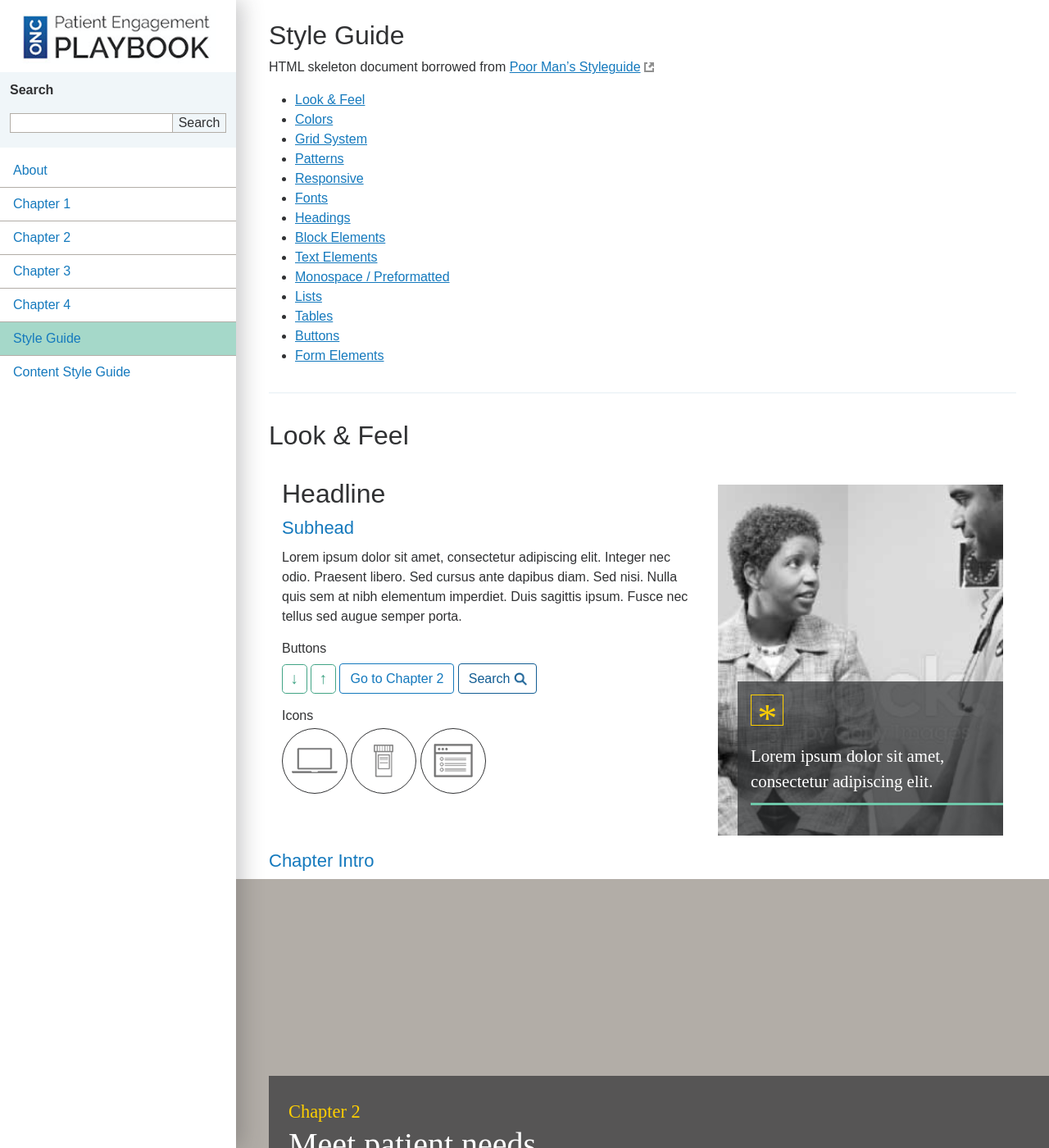
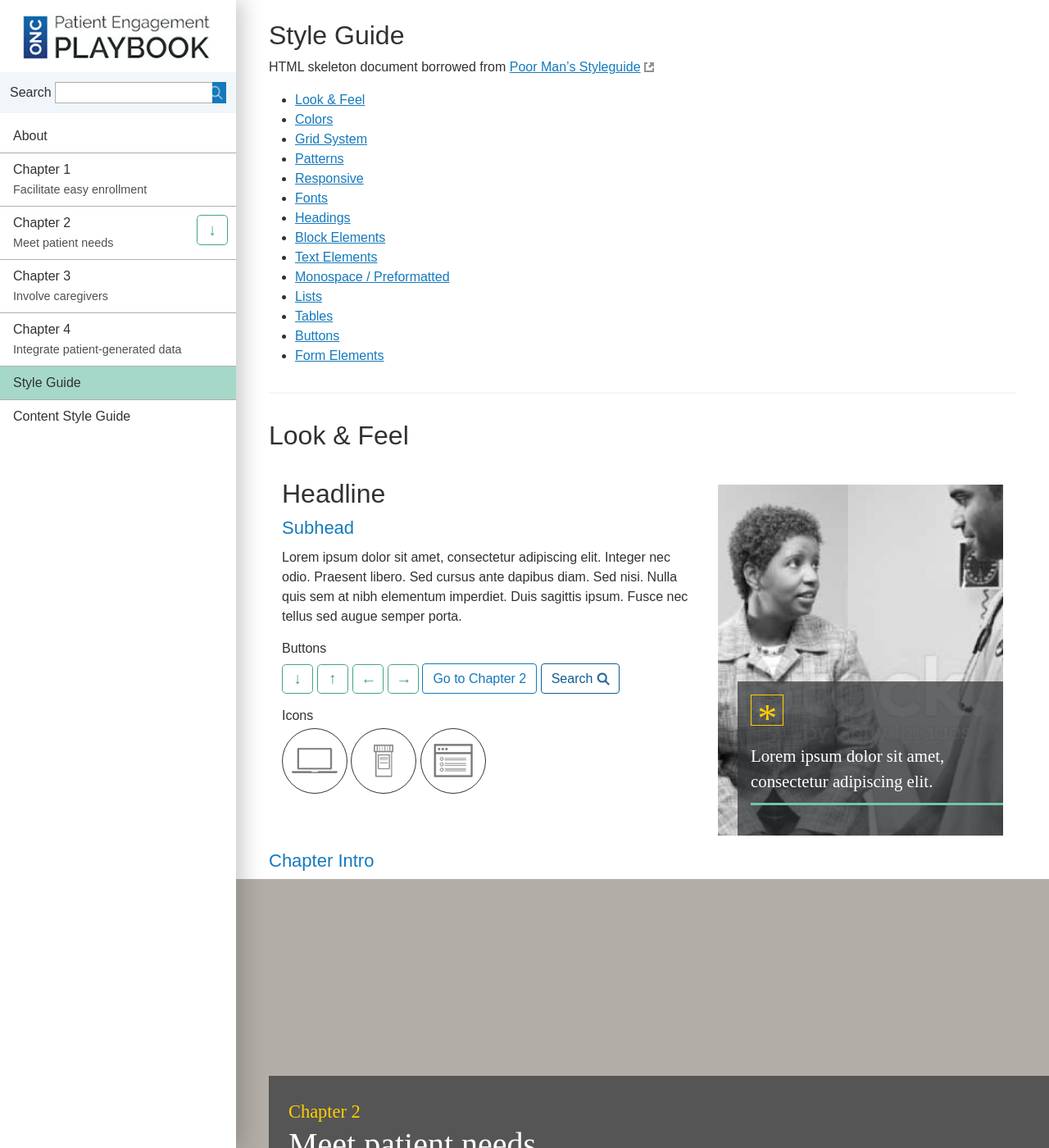
Before and after one commit to SriGovHealth/ONCHITPlaybook, a Jekyll site: the page built from _content/styleguide.html, in a window 1280 px wide and 1400 px high. Shown: the whole window at 82% size. Built offline with Jekyll 4.4.1, drawn with Linux system fonts in a browser that asks for light colours.

Commit message:
More nav work

```diff
--- a/_content/styleguide.html
+++ b/_content/styleguide.html
@@ -40,6 +40,8 @@ permalink: /styleguide/
     <h3 class="h6">Buttons</h3>
     <p><a class="btn btn-arrow" href="#" role="button">&darr;</a>
     <a class="btn btn-arrow" href="#" role="button">&uarr;</a>
+    <a class="btn btn-arrow" href="#" role="button">&larr;</a>
+    <a class="btn btn-arrow" href="#" role="button">&rarr;</a>
     <a class="btn btn-chapter" href="#" role="button">Go to Chapter 2</a>
     <a class="btn btn-search" href="#" role="button">Search</a></p>
     <h3 class="h6">Icons</h3>
--- a/_data/nav.yml
+++ b/_data/nav.yml
@@ -9,6 +9,9 @@
   subtitle: "Meet patient needs"
   permalink: "/chapter-2/"
   position: top-level
+  subcategories:
+    - title: "2.1 Allow online booking and prescription refills"
+    - permalink: "/chapter-2/section-1"
 - title: "Chapter 3"
   subtitle: "Involve caregivers"
   permalink: "/chapter-3/"
--- a/_includes/header.html
+++ b/_includes/header.html
@@ -7,18 +7,19 @@
   </div>
   <div class="nav closed">
     <form class="search search-nav" accept-charset="UTF-8" action="#" method="get">
-      <p class="search-label"><label for="query">Search</label></p>
-      <p class="search-block"><input autocomplete="off" class="search-text" id="query" name="query" type="text" /> <input type="submit" class="search-button" value="Search" /></p>
+      <label for="query" class="search-label">Search</label>
+      <input autocomplete="off" class="search-text" id="query" name="query" type="text" />
+      <button type="submit" class="search-button"><img src="{{ "/img/icon-search-white.png" | prepend: site.baseurl }}" alt="Search"></button>
     </form>
     <nav>
       <ul>
       {% for section in site.data.nav %}
         {% if section.subcategories == null %}
-          <li class="group{% if page.permalink == section.permalink %} active{% endif %}"><a href="{{ section.permalink | prepend: site.baseurl }}">{{ section.title }}</a></li>
+          <li class="group{% if page.permalink == section.permalink %} active{% endif %}"><a href="{{ section.permalink | prepend: site.baseurl }}"><span class="section-title">{{ section.title }}</span>{% if section.subtitle %} <span class="section-subtitle">{{ section.subtitle }}</span>{% endif %}</a></li>
         {% else %}
           <li class="group has-subnav{% if page.permalink == section.permalink %} active{% endif %}">
-            <a href="{{ section.permalink | prepend: site.baseurl }}">{{ section.title }}</a>
-            <a class="subnav-toggle" id="subnav-toggle-{{ section.section-name }}" aria-controls="subnav-{{ section.section-name }}" aria-label="Toggle sub-section navigation" href="#subnav-{{ section.section-name }}">&#9660;</a>
+            <a href="{{ section.permalink | prepend: site.baseurl }}"><span class="section-title">{{ section.title }}</span>{% if section.subtitle %} <span class="section-subtitle">{{ section.subtitle }}</span>{% endif %}</a>
+            <a class="subnav-toggle btn btn-arrow" id="subnav-toggle-{{ section.section-name }}" aria-controls="subnav-{{ section.section-name }}" aria-label="Toggle sub-section navigation" href="#subnav-{{ section.section-name }}">&darr;</a>
             <ul class="subnav closed" id="subnav-{{ section.section-name }}" aria-hidden="true" aria-expanded="false">
             {% for subsection in section.subcategories %}
               <li{% if page.permalink == subsection.permalink %} class="active"{% endif %}><a href="{{ subsection.permalink | prepend: site.baseurl }}">{{ subsection.title }}</a></li>
--- a/_sass/_layout.scss
+++ b/_sass/_layout.scss
@@ -7,6 +7,7 @@ nav {
   }
 
   ul {
+    font-family: $font-header;
     list-style-type: none;
     margin-left: 0;
     margin-right: 0;
@@ -36,16 +37,27 @@ nav {
   }
 }
 
+.section-title {
+  color: $black;
+  display: block;
+}
+
+.section-subtitle {
+  color: $black-light;
+  display: block;
+  font-size: .9em;
+}
+
 .subnav-toggle {
   display: block;
-  height: 2.35em;
-  line-height: 2.35;
-  padding: 0;
+  //height: 2.35em;
+  //line-height: 2.35;
+  //padding: 0;
   position: absolute;
-  right: 0;
+  right: .5em;
   text-align: center;
-  top: 0;
-  width: 2.35em;
+  top: .5em;
+  //width: 2.35em;
 }
 
 .active {
--- a/_sass/_patterns.scss
+++ b/_sass/_patterns.scss
@@ -82,21 +82,29 @@
 }
 
 .search-nav {
-  padding: .1em .75em;
+  padding: .75em;
 }
 
 .search-label {
-  font-weight: 700;
+  font-weight: 400;
   margin-bottom: 0;
 }
 
 .search-button {
-  background-color: $off-white;
-  border: 1px solid $gray;
+  background-color: $blue;
+  border: 0;
   border-radius: 0;
+  color: $white;
+  display: block;
   float: right;
-  padding: .15em 0;
-  width: 25%;
+  padding: 0;
+
+  img {
+    display: block;
+    height: 1.65em;
+    padding: .2em;
+    width: 1.6em;
+  }
 }
 
 .search-block {
@@ -105,12 +113,14 @@
 }
 
 .search-text {
-  border: 1px solid $gray;
+  border: .1em solid $gray;
   border-radius: 0;
   border-right: 0;
   font-size: 1em;
+  height: 1.65em;
+  margin-right: -1em;
   padding: .15em .25em;
-  width: 75%;
+  width: 12em;
 }
 
 .callout,
@@ -328,6 +338,8 @@
   font-weight: 700;
   line-height: 1;
   padding: .4em .5em;
+  text-align: center;
+  width: 2em;
 }
 
 // match base and hover state to avoid
```
Also changed, not shown: js/lib/nav.js (+4 -4 lines), img/icon-search-white.png (added), js/base.js.
